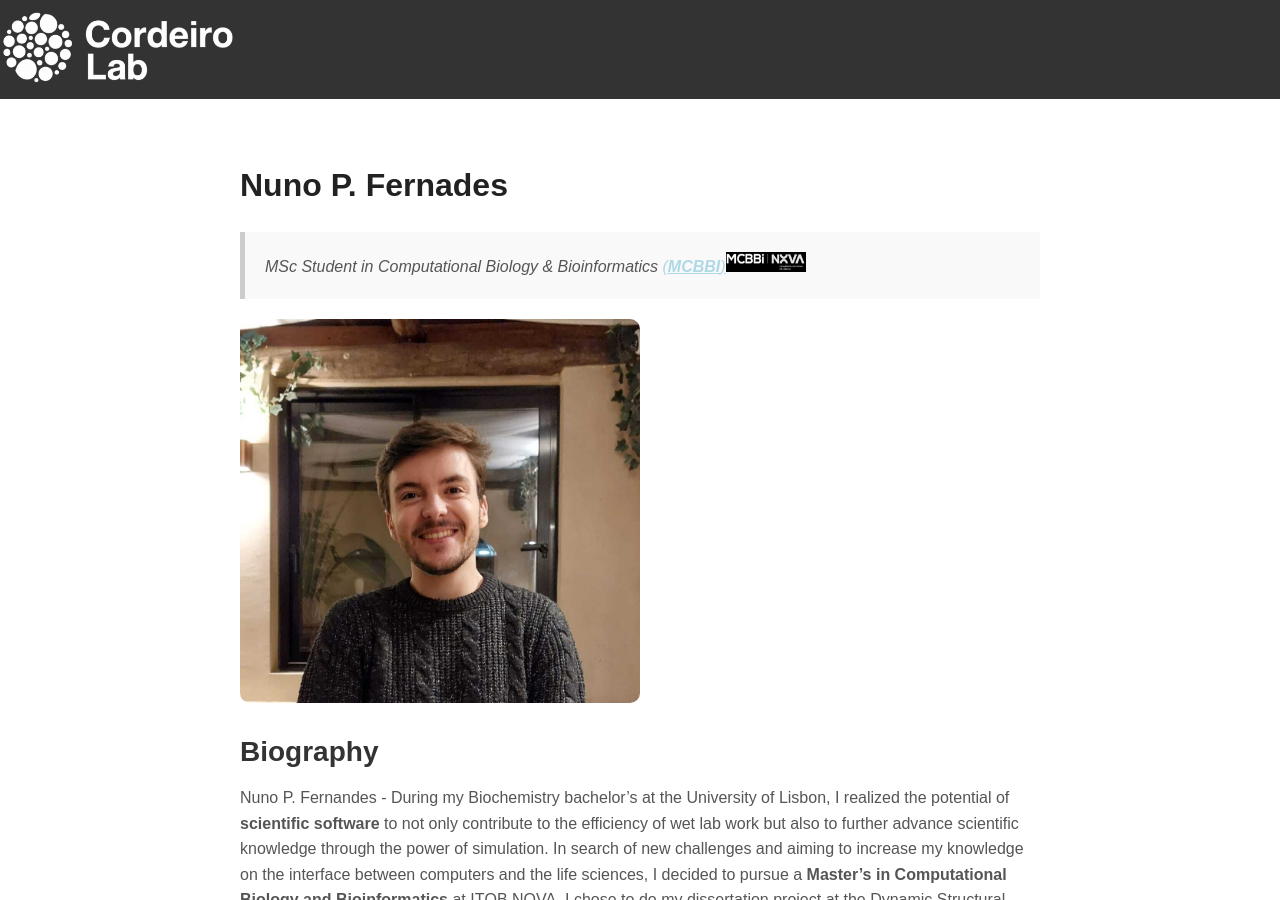
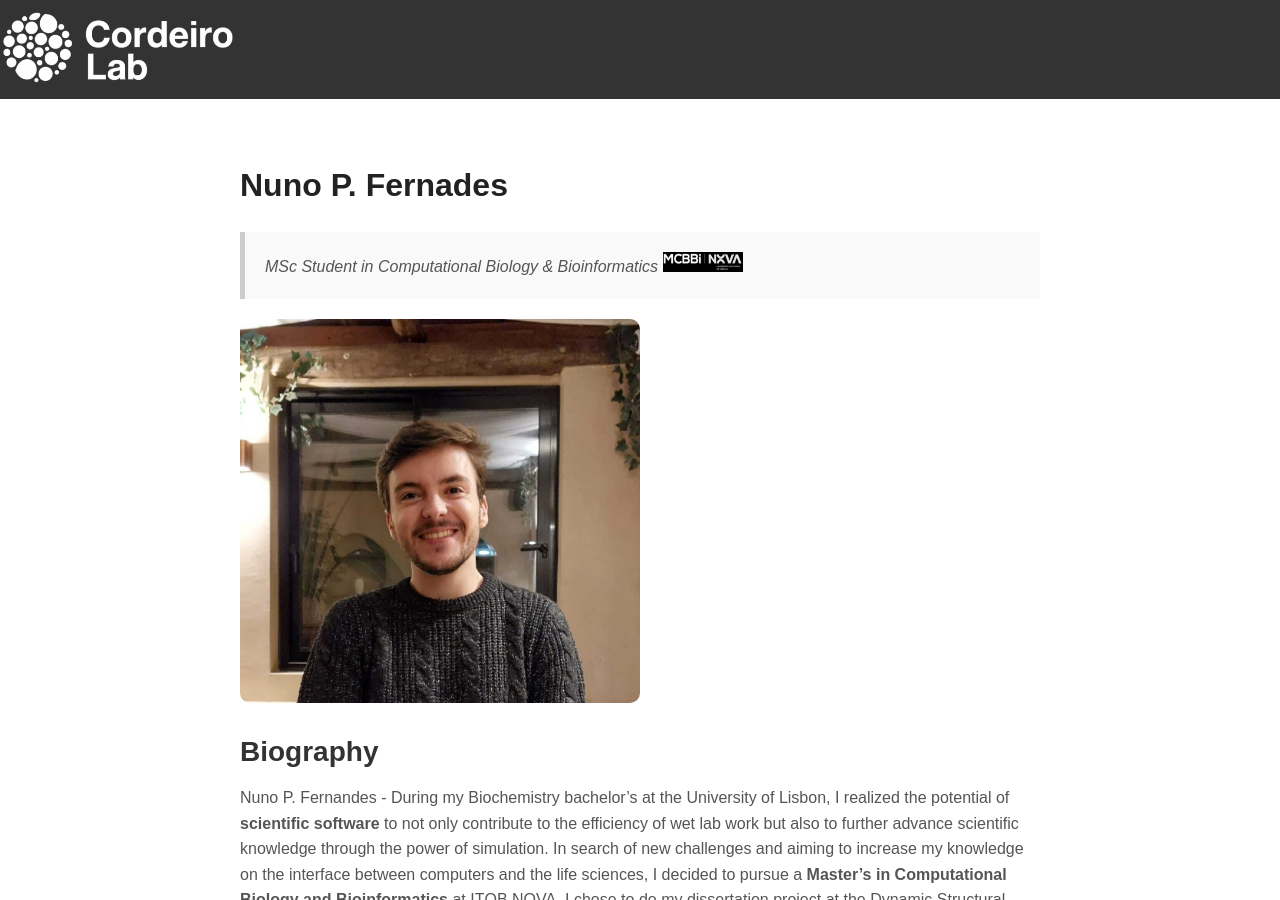
Before and after one commit to CordeiroLab/CordeiroLab.github.io, a Jekyll site: the page built from team/nuno-fernandes.md, in a window 1280 px wide and 900 px high. Built offline with Jekyll 4.4.1, drawn with Linux system fonts in a browser that asks for light colours.

Commit message:
Update nuno-fernandes.md

```diff
--- a/team/nuno-fernandes.md
+++ b/team/nuno-fernandes.md
@@ -5,7 +5,7 @@
 
 # Nuno P. Fernades
 
-> MSc Student in Computational Biology & Bioinformatics [(**MCBBI**)<img src="/assets/images/mcbbi.png" alt="mcbbi" width="80" height="20">](http://masters.unl.pt/computationalbiology/)
+> MSc Student in Computational Biology & Bioinformatics [<img src="/assets/images/mcbbi.png" alt="mcbbi" width="80" height="20">](http://masters.unl.pt/computationalbiology/)
 
 ![Nuno P. Fernandes](/assets/images/team/nuno.jpg){: width="50%" style="border-radius: 10px;" }
 
```
